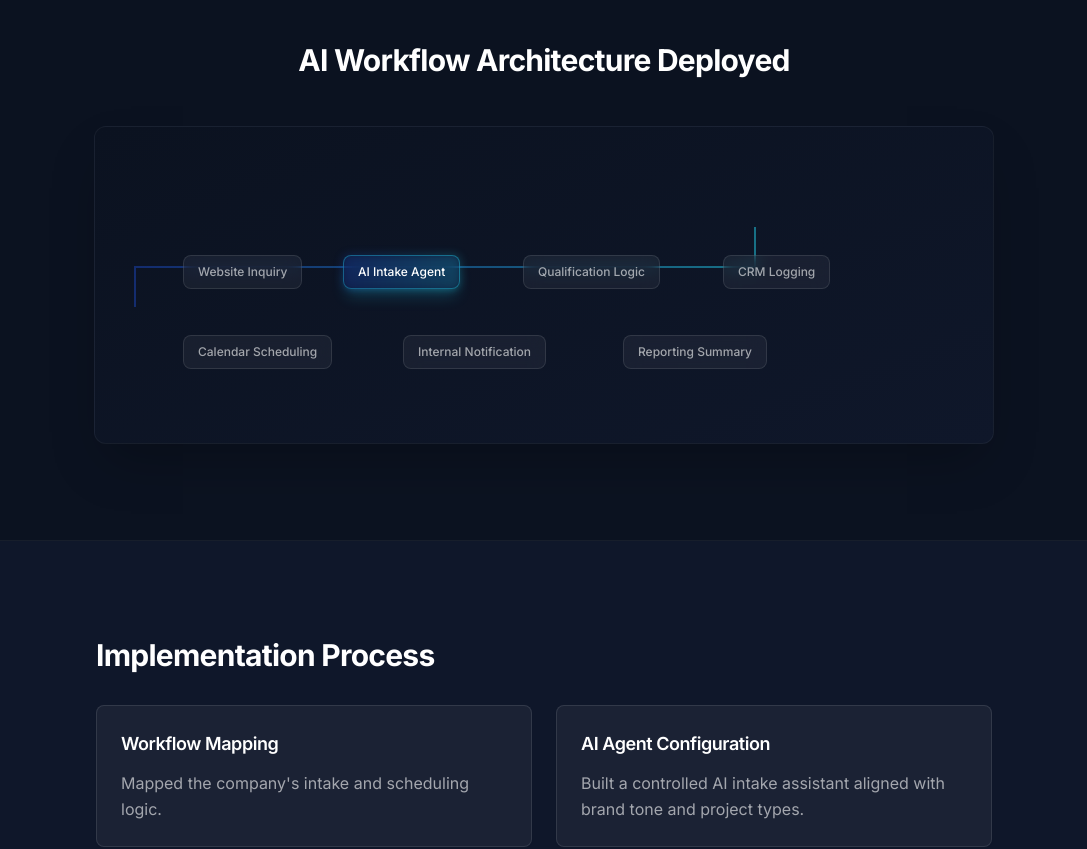
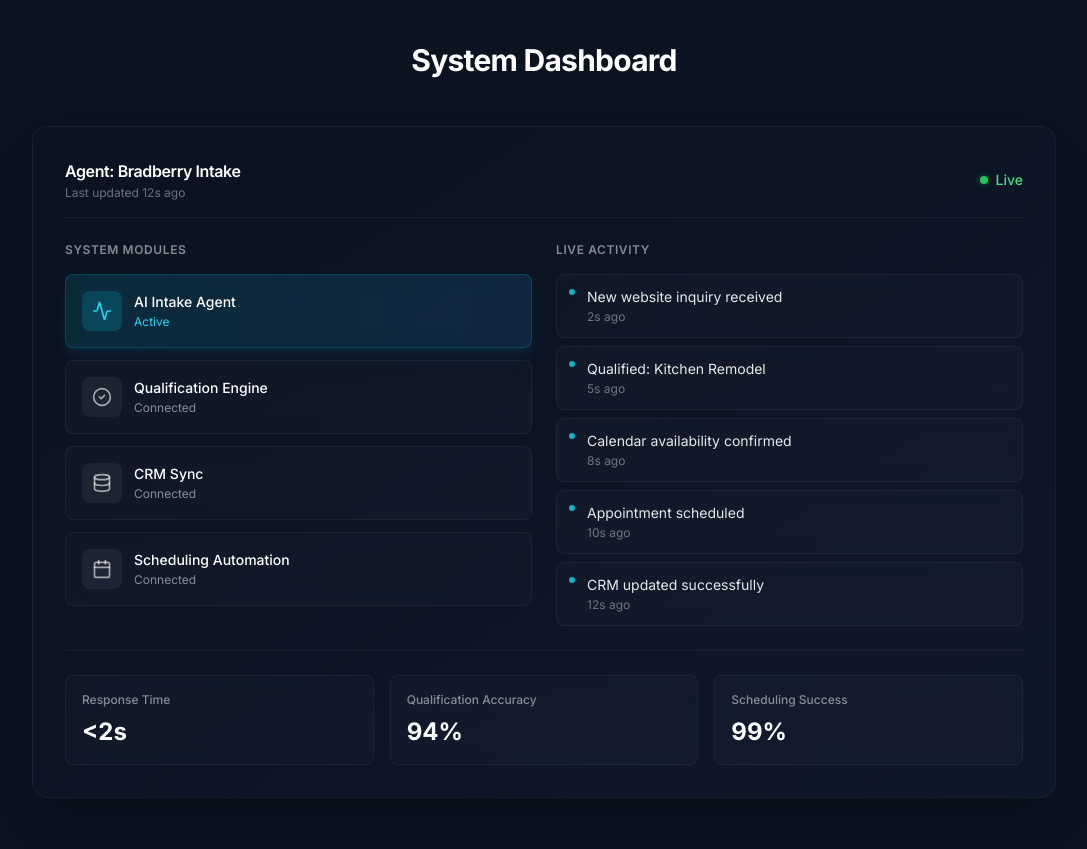
Before and after one commit to zakkboullion-dev/gulfline-ai-site, a Next.js app: page /case-study in a window 1280 px wide. Shown: the part 1280-2129 px from the top of the page, without its empty margins (96-1183 px from the left). Built offline with nearby package versions, Linux system fonts and the light colour scheme.

Commit message:
feat: update case study page with dashboard mockup\n\nReplace workflow diagram with professional product-style dashboard.

```diff
--- a/app/case-study/page.tsx
+++ b/app/case-study/page.tsx
@@ -3,7 +3,7 @@ import { Button } from '@/components/ui/button'
 import { Card, CardContent } from '@/components/ui/card'
 import { Header } from '@/components/header'
 import { Footer } from '@/components/footer'
-import { CaseStudyWorkflow } from '@/components/case-study-workflow'
+import { DashboardMockup } from '@/components/dashboard-mockup'
 import { X } from 'lucide-react'
 
 export default function CaseStudyPage() {
@@ -64,15 +64,15 @@ export default function CaseStudyPage() {
           </div>
         </section>
 
-        {/* Section 3 - System Architecture */}
+        {/* Section 3 - System Dashboard */}
         <section className="border-b border-white/[0.05] bg-[#0B1220] py-20 lg:py-24">
           <div className="container mx-auto px-4 lg:px-8">
             <div className="mx-auto max-w-5xl">
               <h2 className="mb-12 text-center text-2xl font-bold tracking-tight text-white sm:text-3xl">
-                AI Workflow Architecture Deployed
+                System Dashboard
               </h2>
               <div className="flex justify-center">
-                <CaseStudyWorkflow />
+                <DashboardMockup />
               </div>
             </div>
           </div>
--- /dev/null
+++ b/components/dashboard-mockup.tsx
@@ -0,0 +1,149 @@
+'use client'
+
+import { Activity, CheckCircle2, Database, Calendar, Users, Clock } from 'lucide-react'
+
+export function DashboardMockup() {
+  const modules = [
+    { name: 'AI Intake Agent', status: 'Active', icon: Activity, active: true },
+    { name: 'Qualification Engine', status: 'Connected', icon: CheckCircle2, active: false },
+    { name: 'CRM Sync', status: 'Connected', icon: Database, active: false },
+    { name: 'Scheduling Automation', status: 'Connected', icon: Calendar, active: false },
+  ]
+
+  const activityLog = [
+    { text: 'New website inquiry received', time: '2s ago' },
+    { text: 'Qualified: Kitchen Remodel', time: '5s ago' },
+    { text: 'Calendar availability confirmed', time: '8s ago' },
+    { text: 'Appointment scheduled', time: '10s ago' },
+    { text: 'CRM updated successfully', time: '12s ago' },
+  ]
+
+  const metrics = [
+    { label: 'Response Time', value: '<2s' },
+    { label: 'Qualification Accuracy', value: '94%' },
+    { label: 'Scheduling Success', value: '99%' },
+  ]
+
+  return (
+    <div className="relative w-full max-w-5xl">
+      {/* Main Dashboard Container */}
+      <div className="relative overflow-hidden rounded-2xl border border-white/5 bg-gradient-to-br from-[#0B1220] to-[#0F172A] shadow-2xl">
+        {/* Subtle grid background */}
+        <div
+          className="absolute inset-0 opacity-[0.06]"
+          style={{
+            backgroundImage: `
+              linear-gradient(rgba(255,255,255,0.05) 1px, transparent 1px),
+              linear-gradient(90deg, rgba(255,255,255,0.05) 1px, transparent 1px)
+            `,
+            backgroundSize: '24px 24px',
+          }}
+        />
+
+        {/* Content */}
+        <div className="relative p-6 lg:p-8">
+          {/* Header Bar */}
+          <div className="mb-6 flex items-center justify-between border-b border-white/5 pb-4">
+            <div>
+              <h3 className="text-base font-semibold tracking-tight text-white">
+                Agent: Bradberry Intake
+              </h3>
+              <p className="mt-0.5 text-xs text-white/40">Last updated 12s ago</p>
+            </div>
+            <div className="flex items-center gap-2">
+              <div className="relative flex h-2 w-2">
+                <span className="absolute inline-flex h-full w-full animate-ping rounded-full bg-green-400 opacity-75" />
+                <span className="relative inline-flex h-2 w-2 rounded-full bg-green-500" />
+              </div>
+              <span className="text-sm font-medium text-green-400">Live</span>
+            </div>
+          </div>
+
+          {/* Main 2-column grid */}
+          <div className="grid gap-6 lg:grid-cols-2">
+            {/* LEFT: System Modules */}
+            <div className="space-y-3">
+              <h4 className="mb-4 text-xs font-semibold uppercase tracking-wider text-white/50">
+                System Modules
+              </h4>
+              {modules.map((module, i) => {
+                const Icon = module.icon
+                return (
+                  <div
+                    key={i}
+                    className={`group relative overflow-hidden rounded-lg border backdrop-blur transition-all ${
+                      module.active
+                        ? 'border-cyan-500/30 bg-cyan-500/5 shadow-lg shadow-cyan-500/10'
+                        : 'border-white/5 bg-white/[0.02] hover:border-white/10'
+                    }`}
+                  >
+                    {module.active && (
+                      <div className="absolute inset-0 bg-gradient-to-r from-cyan-500/10 to-blue-500/10" />
+                    )}
+                    <div className="relative flex items-center gap-3 p-4">
+                      <div
+                        className={`flex h-10 w-10 items-center justify-center rounded-lg ${
+                          module.active
+                            ? 'bg-cyan-500/20 text-cyan-400'
+                            : 'bg-white/5 text-white/60'
+                        }`}
+                      >
+                        <Icon className="h-5 w-5" />
+                      </div>
+                      <div className="flex-1">
+                        <p className="text-sm font-medium text-white">{module.name}</p>
+                        <p
+                          className={`mt-0.5 text-xs ${
+                            module.active ? 'text-cyan-400' : 'text-white/50'
+                          }`}
+                        >
+                          {module.status}
+                        </p>
+                      </div>
+                    </div>
+                  </div>
+                )
+              })}
+            </div>
+
+            {/* RIGHT: Live Activity Feed */}
+            <div className="space-y-3">
+              <h4 className="mb-4 text-xs font-semibold uppercase tracking-wider text-white/50">
+                Live Activity
+              </h4>
+              <div className="space-y-2">
+                {activityLog.map((entry, i) => (
+                  <div
+                    key={i}
+                    className="flex items-start gap-3 rounded-lg border border-white/5 bg-white/[0.02] p-3 backdrop-blur transition-all hover:border-white/10"
+                  >
+                    <div className="mt-0.5 flex h-1.5 w-1.5 flex-shrink-0">
+                      <span className="inline-flex h-full w-full rounded-full bg-cyan-400/80" />
+                    </div>
+                    <div className="flex-1 min-w-0">
+                      <p className="text-sm text-white/90">{entry.text}</p>
+                      <p className="mt-0.5 text-xs text-white/40">{entry.time}</p>
+                    </div>
+                  </div>
+                ))}
+              </div>
+            </div>
+          </div>
+
+          {/* Bottom Metrics Row */}
+          <div className="mt-6 grid grid-cols-1 gap-4 border-t border-white/5 pt-6 sm:grid-cols-3">
+            {metrics.map((metric, i) => (
+              <div
+                key={i}
+                className="group rounded-lg border border-white/5 bg-white/[0.02] p-4 backdrop-blur transition-all hover:border-cyan-500/30 hover:bg-cyan-500/5"
+              >
+                <p className="text-xs font-medium text-white/50">{metric.label}</p>
+                <p className="mt-2 text-2xl font-bold text-white">{metric.value}</p>
+              </div>
+            ))}
+          </div>
+        </div>
+      </div>
+    </div>
+  )
+}
```
